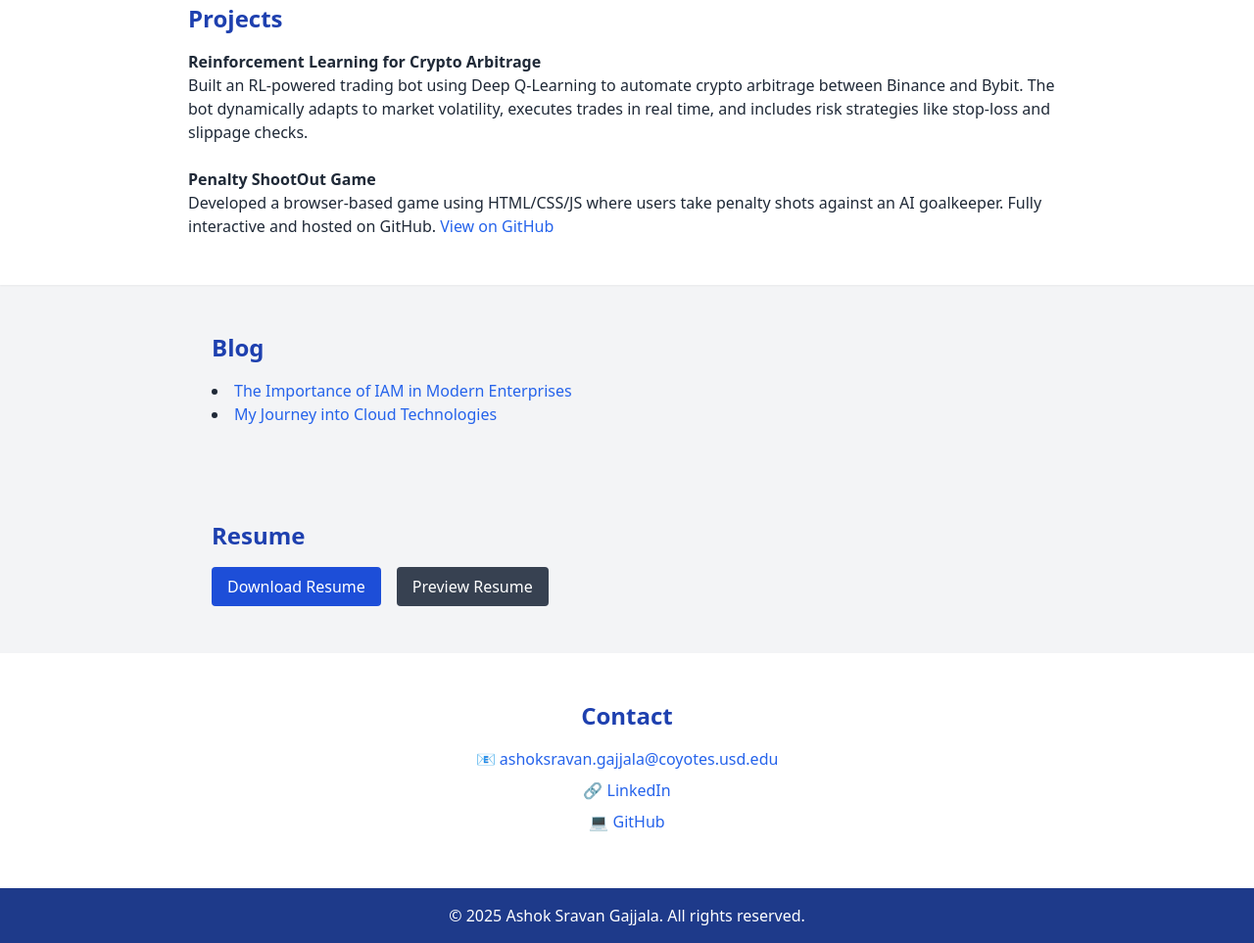
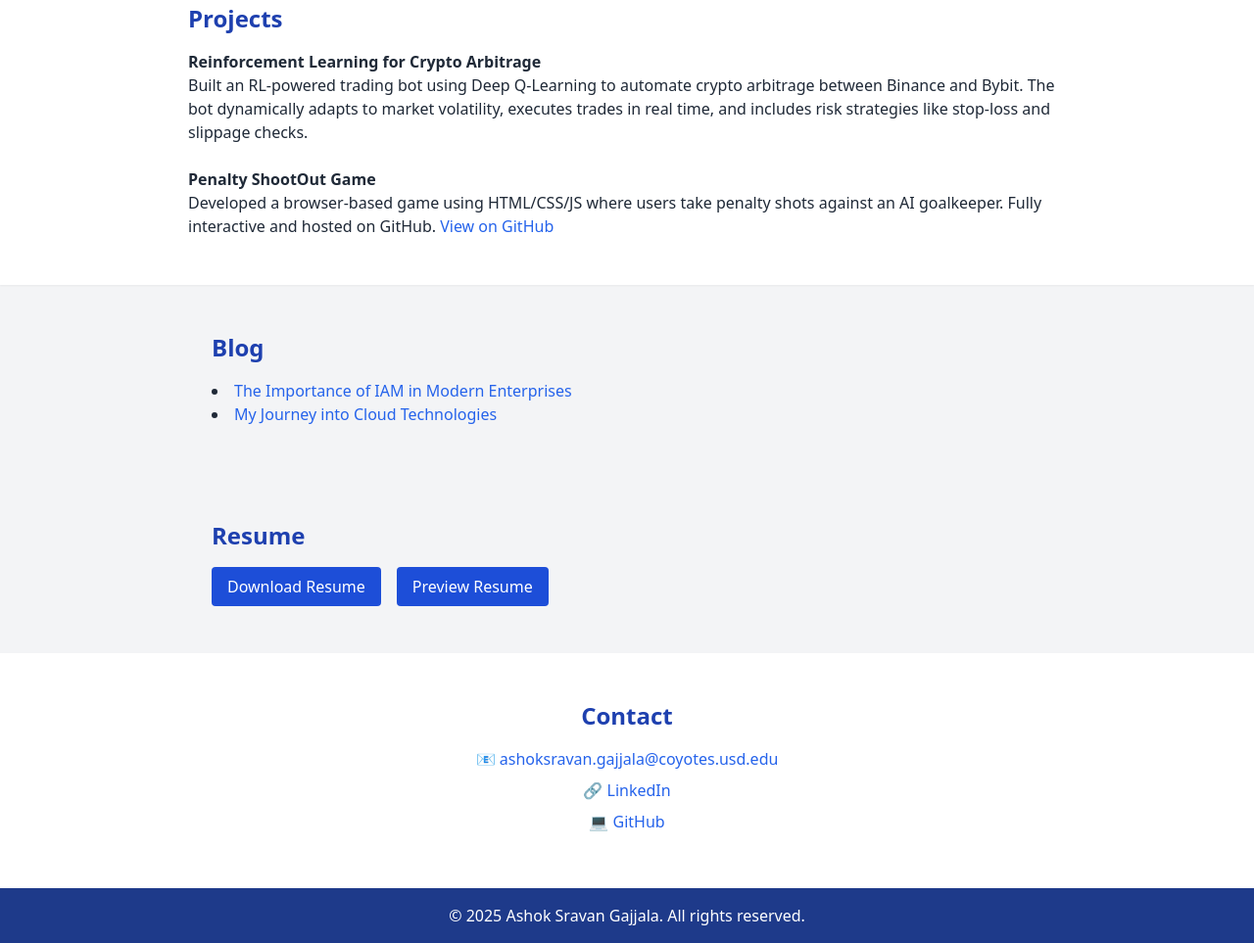
Before and after one commit to Ashok-1107/Portfolio2, a plain HTML site: page index.html in a window 1280 px wide. Shown: the part 1445-2408 px from the top of the page at 98% size. Drawn offline with nearby package versions, Linux system fonts and the light colour scheme.

Commit message:
Update index.html

```diff
--- a/index.html
+++ b/index.html
@@ -122,7 +122,7 @@
     <h2 class="text-2xl font-bold text-blue-800 mb-4">Resume</h2>
     <div class="flex gap-4">
       <a href="assets/Ashok Resume.pdf" download class="btn bg-blue-700 text-white px-4 py-2 rounded">Download Resume</a>
-      <a href="assets/Ashok Resume.pdf" target="_blank" class="btn bg-gray-700 text-white px-4 py-2 rounded">Preview Resume</a>
+      <a href="assets/Ashok Resume.pdf" target="_blank" class="btn bg-blue-700 text-white px-4 py-2 rounded">Preview Resume</a>
     </div>
   </section>
 
```
